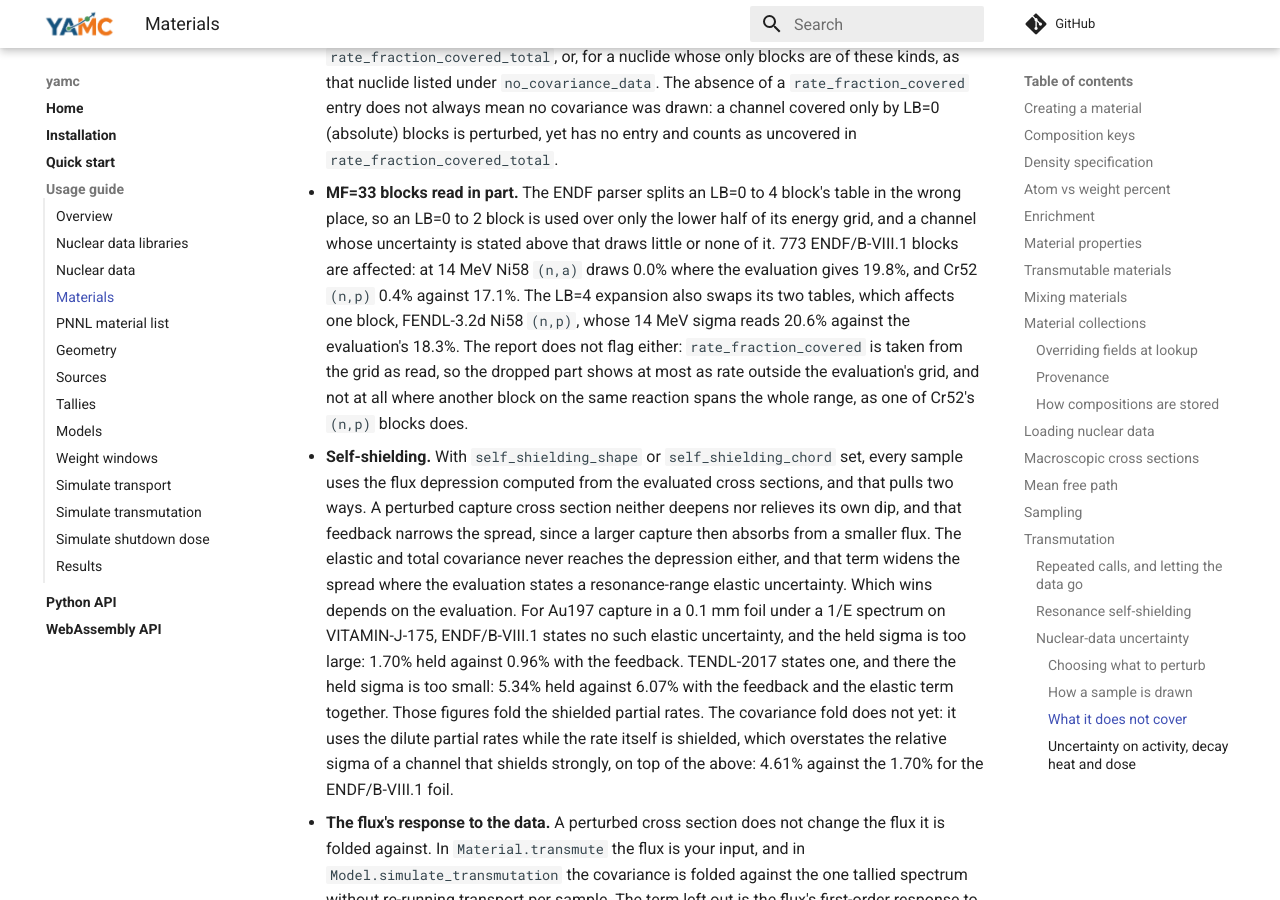
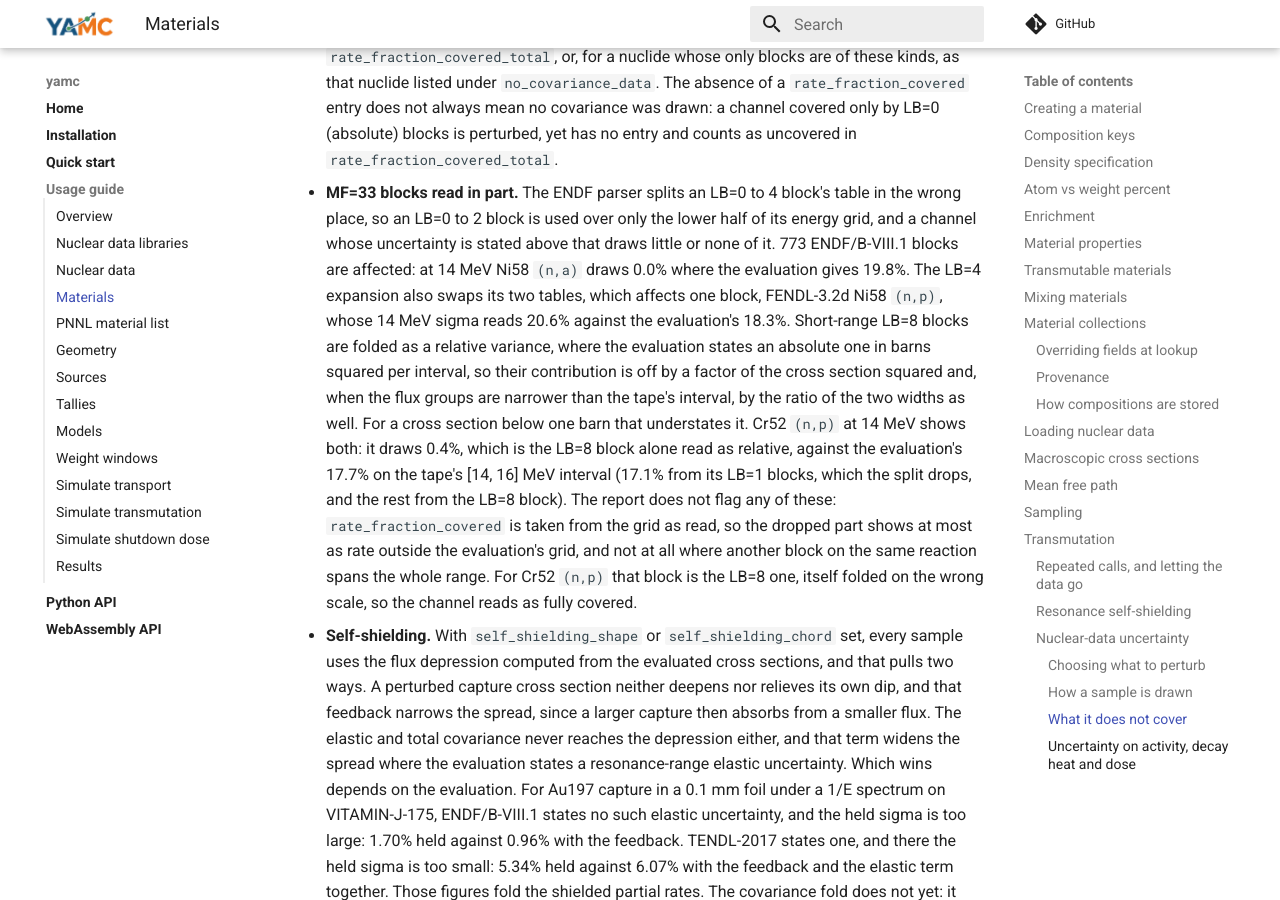
Before and after one commit to fusion-neutronics/yamc, an MkDocs documentation site: the page built from docs/materials.md, in a window 1280 px wide and 900 px high, scrolled down 14833 px. Built offline with MkDocs 1.6.1 and Material for MkDocs 9.7.7, drawn with Linux system fonts in a browser that asks for light colours; comment, search, counter and statistics services are not loaded; some of the changed text lies outside the part shown.

Commit message:
Say that main folds MF=33 LB=8 blocks on the wrong scale
LB=8 short-range blocks are stated in barns squared per interval, but
core main expands them as a relative diagonal. Cr52 (n,p) at 14 MeV is
that block alone read as relative, so restate it against the
evaluation's full 17.7% and say the covering block is itself misread.
Also say the lognormal keeps the Gaussian deviates' rank correlation,
not the stated linear one, and rewrap two paragraphs.

```diff
--- a/docs/materials.md
+++ b/docs/materials.md
@@ -527,11 +527,10 @@ spectrum's place in each material's own schedule, not on the material, so on a
 multi-material ``transmute()`` the materials whose schedules put a spectrum in the
 same place draw identical flux deviates. Their flux errors are then fully
 correlated, which is right for one shared tally and wrong for separately tallied
-cells. In every case
-the same seed gives the same answer whatever the sample count or iteration
-order. Leave ``samples`` unset and the solver adds samples until the reported
-sigmas settle; setting it bounds cost or reproduces a specific run, but it is
-not an accuracy dial.
+cells. In every case the same seed gives the same answer whatever the sample
+count or iteration order. Leave ``samples`` unset and the solver adds samples
+until the reported sigmas settle; setting it bounds cost or reproduces a
+specific run, but it is not an accuracy dial.
 
 Omitting the argument costs nothing. No covariance is read from disk, no matrix
 is folded or factorized, and the inventories are bit-identical.
@@ -625,10 +624,11 @@ A cross-section channel's rate is multiplied by a lognormal factor with mean one
 and that channel's variance in the matrix it samples from (the folded covariance,
 or the repaired one described below), driven by the channel's correlated Gaussian
 deviate. So each channel keeps that mean and variance exactly and cannot go
-negative. Between channels the draw keeps the rank correlation; the
-linear correlation shifts, by an amount that vanishes as the sigmas go to zero
-and grows with them. For a channel whose relative sigma approaches or exceeds 1
-the lognormal is heavy-tailed, so an ensemble of the size the solver stops at (at
+negative. Between channels the draw keeps the ordering of the correlated Gaussian
+deviates, so their rank correlation, but not the stated linear correlation,
+which shifts by an amount that vanishes as the sigmas go to zero and grows with
+them. For a channel whose relative sigma approaches or exceeds 1 the lognormal
+is heavy-tailed, so an ensemble of the size the solver stops at (at
 most 1024 unless ``samples`` is set) tends to report a sigma below the stated
 one, and the settling test cannot detect that.
 
@@ -725,14 +725,23 @@ where.
   table in the wrong place, so an LB=0 to 2 block is used over only the lower
   half of its energy grid, and a channel whose uncertainty is stated above that
   draws little or none of it. 773 ENDF/B-VIII.1 blocks are affected: at 14 MeV
-  Ni58 ``(n,a)`` draws 0.0% where the evaluation gives 19.8%, and Cr52 ``(n,p)``
-  0.4% against 17.1%. The LB=4 expansion also swaps its two tables, which
-  affects one block, FENDL-3.2d Ni58 ``(n,p)``, whose 14 MeV sigma reads 20.6%
-  against the evaluation's 18.3%. The report does not flag either:
+  Ni58 ``(n,a)`` draws 0.0% where the evaluation gives 19.8%. The LB=4
+  expansion also swaps its two tables, which affects one block, FENDL-3.2d Ni58
+  ``(n,p)``, whose 14 MeV sigma reads 20.6% against the evaluation's 18.3%.
+  Short-range LB=8 blocks are folded as a relative variance, where the
+  evaluation states an absolute one in barns squared per interval, so their
+  contribution is off by a factor of the cross section squared and, when the
+  flux groups are narrower than the tape's interval, by the ratio of the two
+  widths as well. For a cross section below one barn that understates it.
+  Cr52 ``(n,p)`` at 14 MeV shows both: it draws 0.4%, which is the LB=8 block
+  alone read as relative, against the evaluation's 17.7% on the tape's
+  [14, 16] MeV interval (17.1% from its LB=1 blocks, which the split drops, and
+  the rest from the LB=8 block). The report does not flag any of these:
   ``rate_fraction_covered`` is taken from the grid as read, so the dropped part
   shows at most as rate outside the evaluation's grid, and not at all where
-  another block on the same reaction spans the whole range, as one of Cr52's
-  ``(n,p)`` blocks does.
+  another block on the same reaction spans the whole range. For Cr52 ``(n,p)``
+  that block is the LB=8 one, itself folded on the wrong scale, so the channel
+  reads as fully covered.
 - **Self-shielding.** With ``self_shielding_shape`` or ``self_shielding_chord``
   set, every sample uses the flux depression computed from the evaluated cross
   sections, and that pulls two ways. A perturbed capture cross section neither
@@ -864,8 +873,8 @@ half-lives into cooling. A product reached through two or more perturbed steps
 that share a draw (the flux, the statistical draw, or correlated channels of one
 nuclide) is nonlinear in that draw too: its mean sits above nominal by about the
 product of those steps' relative sigmas, with no bias in the draw. Outside these
-cases, a gap says the perturbation is biased rather than merely wide, and the floored counters above say where a draw
-was cut.
+cases, a gap says the perturbation is biased rather than merely wide, and the
+floored counters above say where a draw was cut.
 
 ``by_nuclide=True`` returns a ``dict[str, Estimate]`` instead of one total. Those
 do not add up to the total in quadrature, and are not meant to.
```
Also changed, not shown: docs/nuclear_data_libraries.md (+3 -1 lines).
